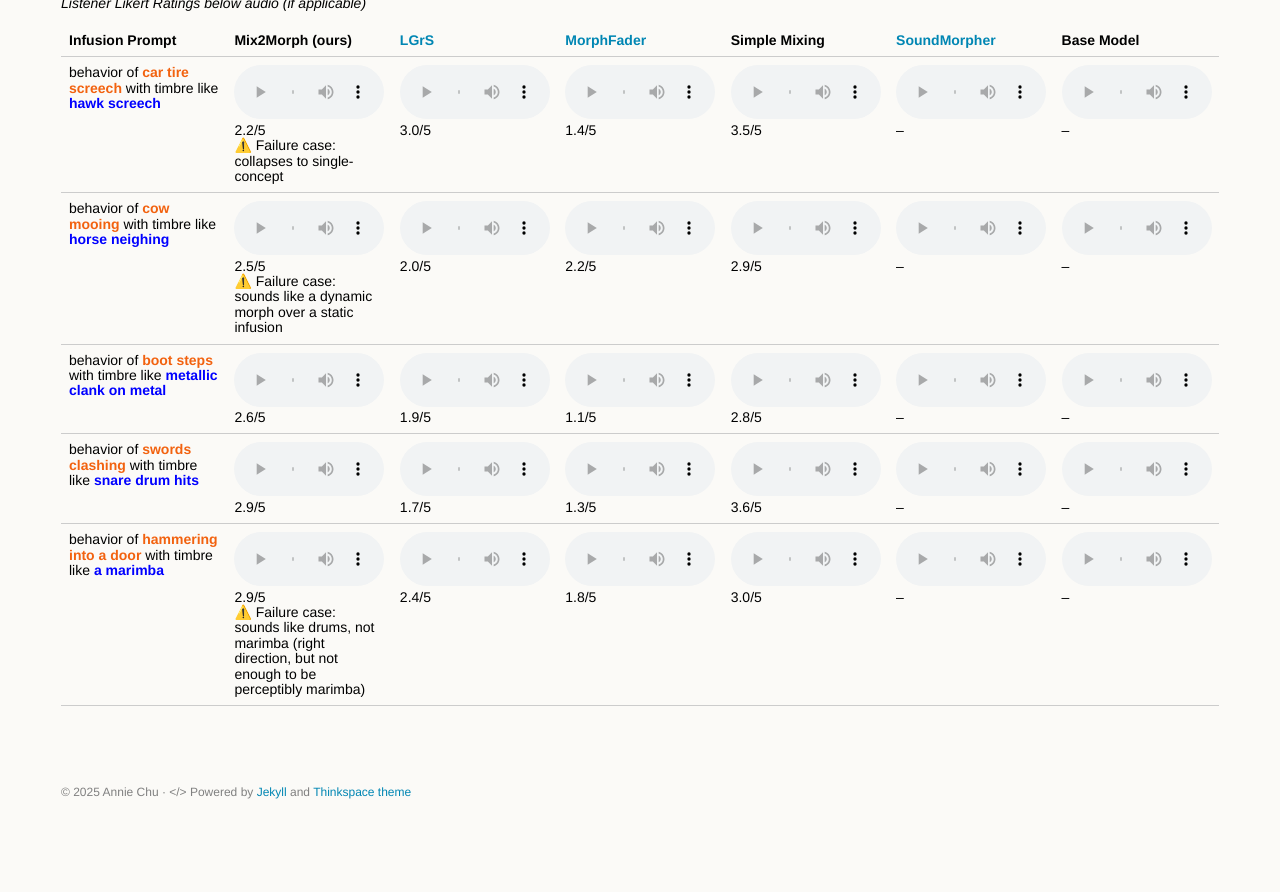
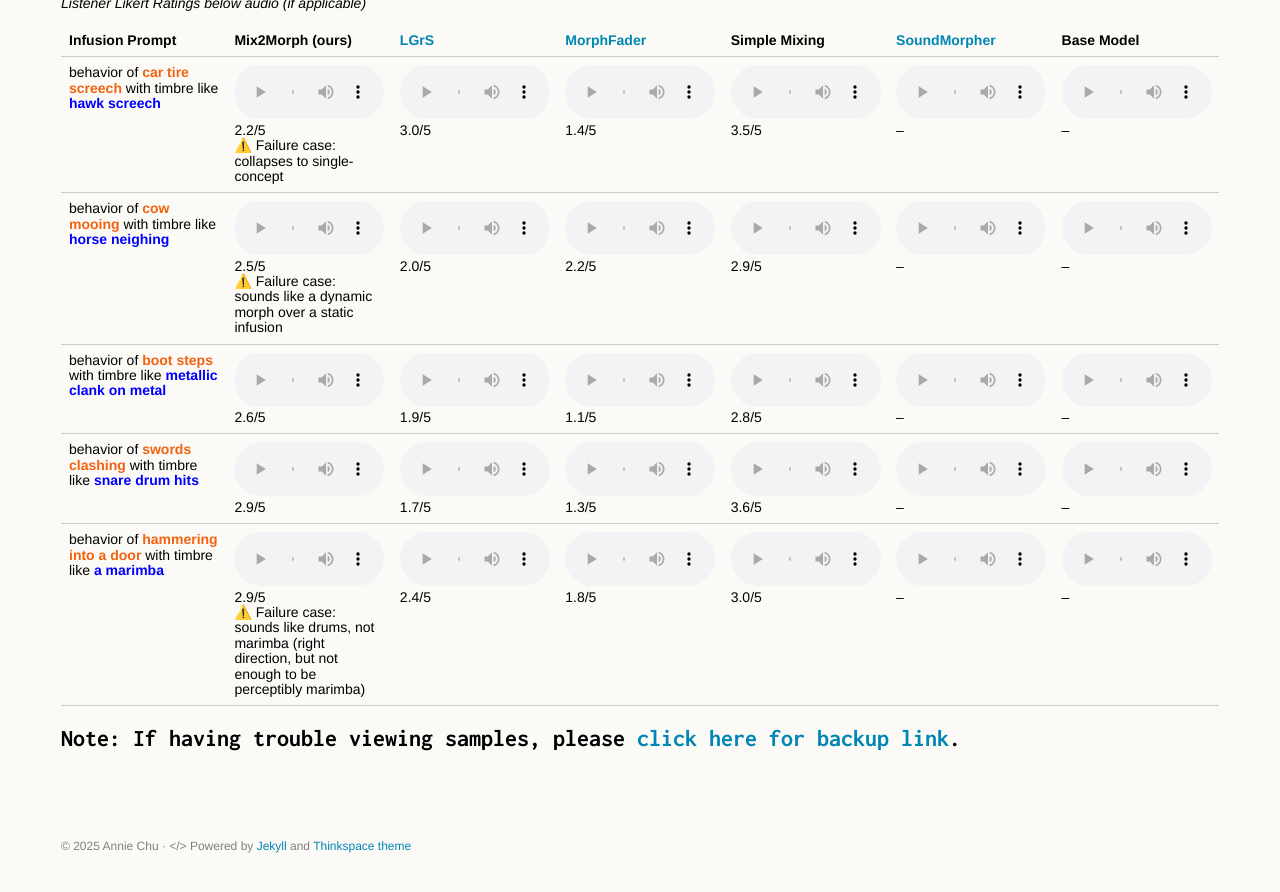
Before and after one commit to anniejchu/anniejchu.github.io, a Jekyll site: the page built from research/mix2morph_markdown/index.md, in a window 1280 px wide and 900 px high, scrolled down 2113 px. Shown: the top 892 px of the window. Built offline with Jekyll 4.4.1, drawn with Linux system fonts in a browser that asks for light colours; some web fonts are replaced; before the commit the page ends 2959 px from its top, so only the background shows below that.

Commit message:
adding backup link

```diff
--- a/research/mix2morph_markdown/index.md
+++ b/research/mix2morph_markdown/index.md
@@ -289,3 +289,5 @@
     <td><audio controls class="audioplayer"><source src="/research/mix2morph_markdown/assets/c1likec2_hammering_into_a_door_like__marimba 2.wav" type="audio/wav"></audio><br>–</td>
   </tr>
 </table>
+
+### Note: If having trouble viewing samples, please [click here for backup link](https://anniechu.notion.site/mix2morph).
```
Also changed, not shown: 1 other file.
